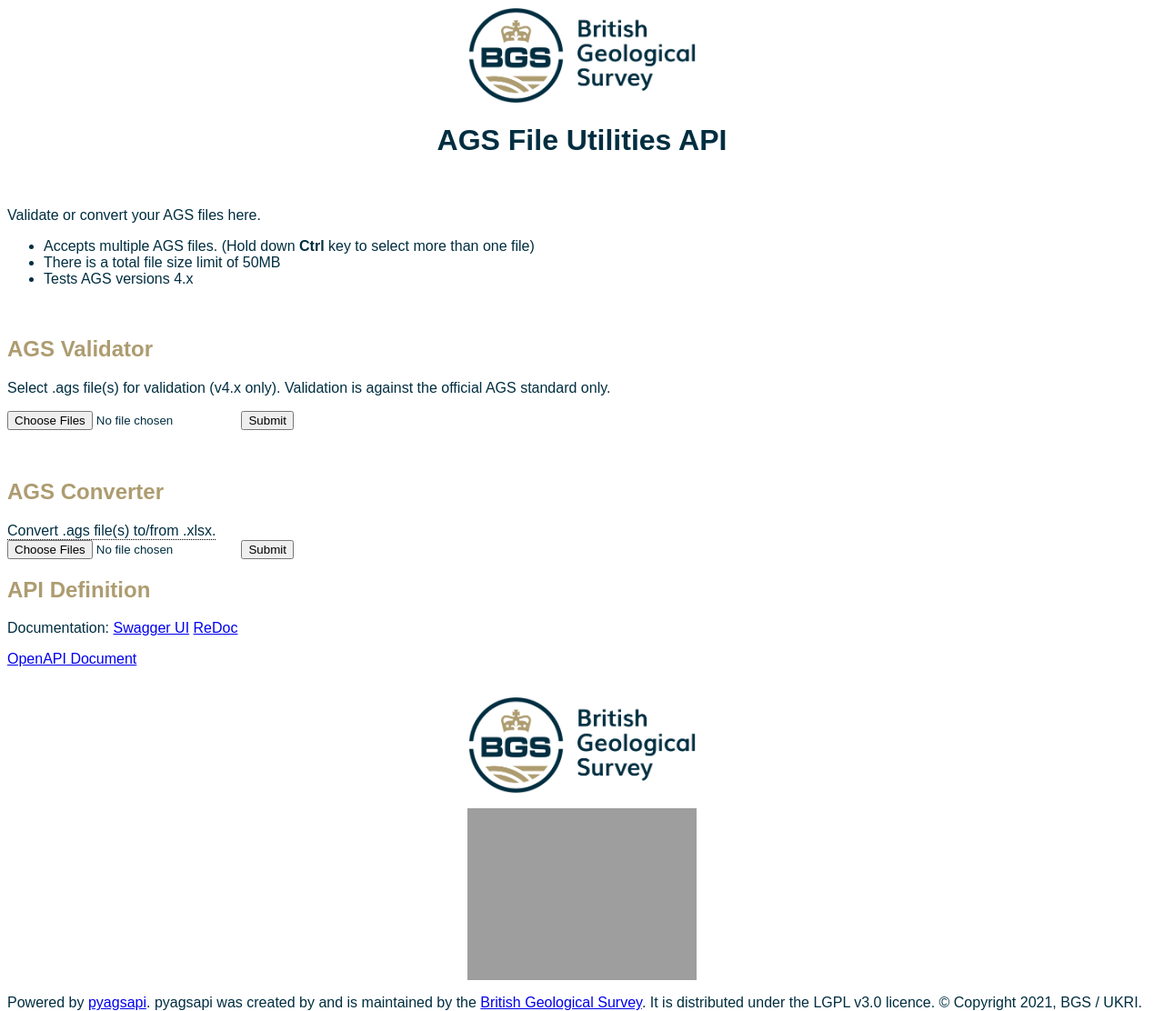
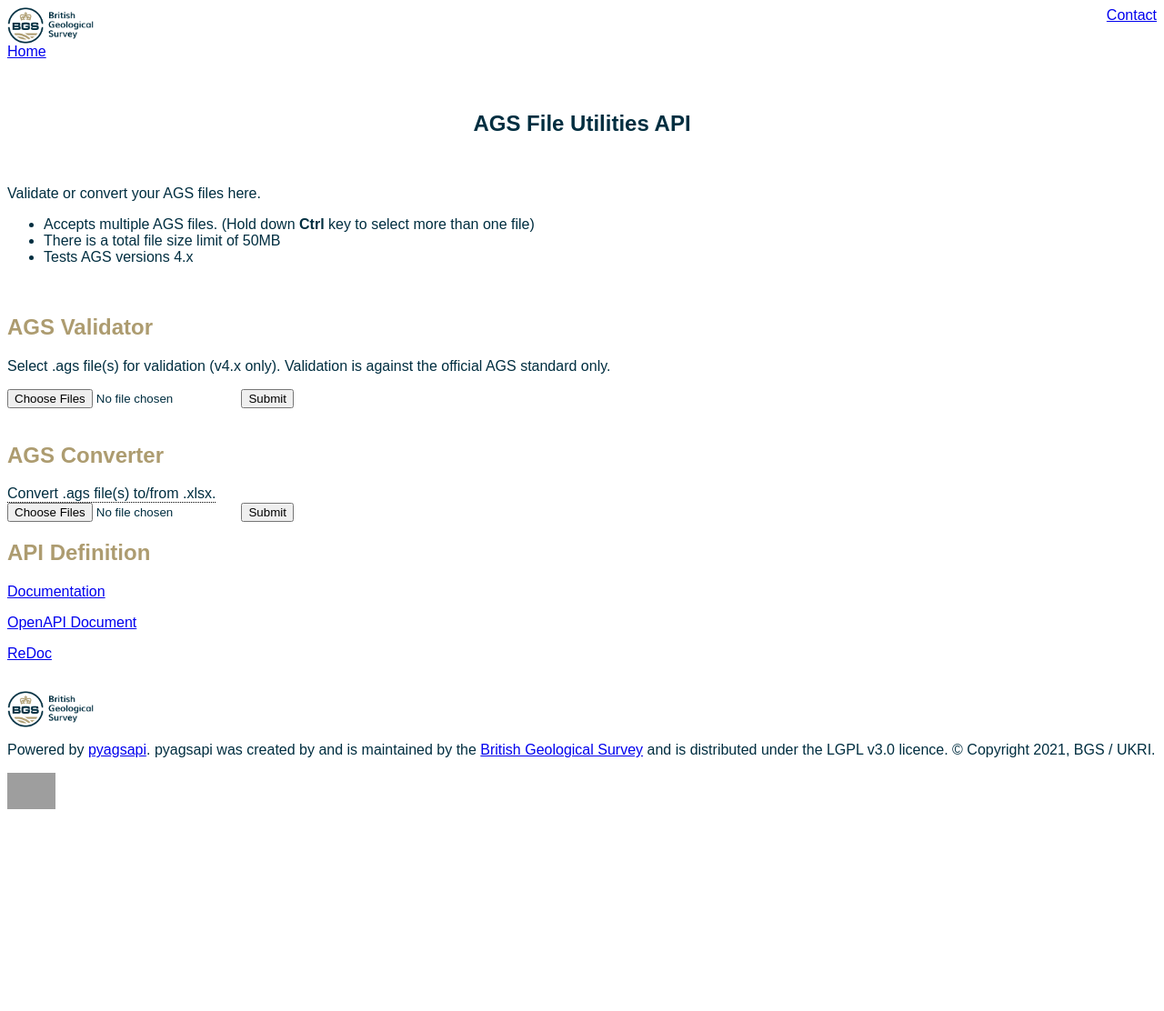
Before and after one commit to BritishGeologicalSurvey/pyagsapi, a FastAPI app: page / in a window 1280 px wide. Shown: the whole page at 91% size. After the commit the page ends 890 px from the top, so only its background shows below. Run offline with FastAPI, Linux system fonts and the light colour scheme; grey boxes are pictures that could not be loaded.

Commit message:
Working _base.html

```diff
--- a/app/main.py
+++ b/app/main.py
@@ -72,8 +72,8 @@
 
 
 @app.get("/", response_class=HTMLResponse, include_in_schema=False)
-async def homepage(request: Request):
-    return templates.TemplateResponse('index.html', {'request': request})
+async def landing_page(request: Request):
+    return templates.TemplateResponse('landing_page.html', {'request': request})
 
 
 def custom_openapi():
--- a/app/static/css/styles.css
+++ b/app/static/css/styles.css
@@ -26,13 +26,6 @@
     color: #AD9C70;
     text-align: left;
     font-family: Arial, Helvetica, sans-serif;
-}
-
-img {
-    display: block;
-    margin-left: auto;
-    margin-right: auto;
-    width: 20%;
 }
 
 .tooltip {
@@ -68,7 +61,13 @@
   .tooltip:hover .tooltiptext {
     visibility: visible;
 
-footer {
+    img {
+        display: block;
+        margin-left: auto;
+        margin-right: auto;
+        width: 20%;
+    }
+.footer {
     position: fixed;
     left: 0;
     bottom: 0;
@@ -83,13 +82,17 @@
 }
 
 .left{
+
     text-align:left;
     float:left;
+    width: 33.33%;
 }
 .right{
     float:right;
+    width: 33.33%;
     text-align:right;
 }
 .centered{
+    width: 33.33%;
     text-align:center;
 }
--- /dev/null
+++ b/app/templates/_base.html
@@ -0,0 +1,60 @@
+<!doctype html>
+<html lang="en">
+  <head>
+    <title>pyagsapi</title>
+    <meta name="viewport" content="width=device-width, initial-scale=1">
+    <link rel="stylesheet" href="{{ url_for('static', path='/css/styles.css') }}">
+    <!--[if lt IE 9]>
+      <script src="https://cdnjs.cloudflare.com/ajax/libs/html5shiv/3.7.3/html5shiv.js"></script>
+    <![endif]-->
+  </head>
+  <body>
+    <header class="sticky row">
+      <div>
+        <a href="https://www.bgs.ac.uk" class="logo" role="button">
+          <img src="{{ url_for('static', path='/img/BGS-Logo-Pos-RGB-01.png') }}" title="BGS Logo" style="height:40px;vertical-align: middle;"/></a>
+        <!--
+          Add additional menu items here
+          <a href="https://github.com/BritishGeologicalSurvey/pyagsapi" role="button" class="button">Code</a>
+        -->
+        <a href="mailto:enquiries@bgs.ac.uk" role="button" class="button" style="float:right">Contact</a>
+      </div>
+    </header>
+    <div class="sticky row crumbs">
+      <div>
+        {% block crumbs %}
+        <a href="https://pyagsapi.bgs.ac.uk">Home</a>
+        {% endblock %}
+      </div>
+    </div>
+    <main>
+    <div class="container">
+      <div class="row">
+        <div>
+          <br/>
+          {% block body %}
+          {% endblock %}
+        </div>
+      </div>
+    </div>
+    </main>
+    <footer class="fixed-bottom">
+        <div id="footer"></div>
+            <p class="left">
+              <a href="https://www.bgs.ac.uk" title="British Geological Survey" >
+              <img src="{{ url_for('static', path='/img/BGS-Logo-Pos-RGB-01.png') }}" title="British Geological Survey" alt="BGS Logo" style="height:40px;vertical-align: middle;" /></a>
+            </p>
+            <p class="centered">
+                Powered by <a title="pyagsapi" href="https://github.com/BritishGeologicalSurvey/pyagsapi">pyagsapi</a>. pyagsapi was created by and is maintained by the <a href="https://www.bgs.ac.uk/">British Geological Survey</a> and  is distributed under the LGPL v3.0 licence. &copy; Copyright <script>document.write(new Date().getFullYear())</script>, BGS / UKRI.
+            </p>
+            <p class="right">
+              <a href="https://nerc.ukri.org/" title="The BGS is a research centre of the Natural Environment Research Council" target="_blank">
+              <img src="{{ url_for('static', path='/img/UKRI_NER_Council-Logo_Horiz-RGB.png') }}" title="The BGS is a research centre of the Natural Environment Research Council" alt="NERC UKRI Logo" style="height:40px;vertical-align: middle;"/></a>
+            </p>
+
+        </div>
+      </footer>
+    {% block extrafoot %}
+    {% endblock %}
+  </body>
+</html>
--- a/app/templates/index.html
+++ /dev/null
@@ -1,61 +0,0 @@
-<html>
-<head>
-    <title>pyagsapi</title>
-    <link href="{{ url_for('static', path='/css/styles.css') }}" rel="stylesheet">
-</head>
-<body>
-  <main>
-    <img src="{{ url_for('static', path='/img/BGS-Logo-Pos-RGB-01.png') }}" alt="BGS Logo">
-    <h1>AGS File Utilities API</h1>
-    <br>
-    <p>Validate or convert your AGS files here.</p>
-    <p>
-      <ul>
-        <li>Accepts multiple AGS files. (Hold down <b>Ctrl</b> key to select more than one file)</li>
-        <li>There is a total file size limit of 50MB</li>
-        <li>Tests AGS versions 4.x </li>
-      </ul>
-  </p>
-    <br>
-    <h2>AGS Validator</h2>
-    <p>Select .ags file(s) for validation (v4.x only). Validation is against the official AGS standard only.</p>
-    <form action="/validatemany/" enctype="multipart/form-data" method="post">
-    <input name="files" type="file" multiple>
-    <input type="submit">
-    </form>
-    <br>
-    <h2>AGS Converter</h2>
-      <div class="tooltip">Convert .ags file(s) to/from .xlsx.
-        <span class="tooltiptext">Which ever format file is submitted, the opposite will be returned e.g. if 5 .ags files and 3 .xlsx files were submitted the result would be 5 .xlsx files and 3 .ags files</span>
-      </div>
-    <form action="/convert/" enctype="multipart/form-data" method="post">
-    <input name="files" type="file" multiple>
-    <input type="submit">
-    </form>
-    <section id="openapi">
-      <h2>API Definition</h2>
-      <p>
-        Documentation: <a href="/docs/">Swagger UI</a> <a href="/redoc/">ReDoc</a>
-      </p>
-      <p>
-        <a href="/openapi.json/">OpenAPI Document</a>
-      </p>
-    </section>
-  </main>
-    <footer class="sticky">
-      <div id="footer"></div>
-          <p class="left">
-            <a href="https://www.bgs.ac.uk" title="British Geological Survey" >
-            <img src="{{ url_for('static', path='/img/BGS-Logo-Pos-RGB-01.png') }}" title="British Geological Survey" alt="BGS Logo" />
-            </a>
-          </p>
-          <p class="right">
-            <a href="https://nerc.ukri.org/" title="The BGS is a research centre of the Natural Environment Research Council" target="_blank">
-            <img src="{{ url_for('static', path='/img/UKRI_NER_Council-Logo_Horiz-RGB.png') }}" title="The BGS is a research centre of the Natural Environment Research Council" alt="NERC UKRI Logo" />
-            </a>
-          </p>
-          <p class="centered">Powered by <a title="pyagsapi" href="https://github.com/BritishGeologicalSurvey/pyagsapi">pyagsapi</a>. pyagsapi was created by and is maintained by the <a href="https://www.bgs.ac.uk/">British Geological Survey</a>. It is distributed under the LGPL v3.0 licence. &copy; Copyright <script>document.write(new Date().getFullYear())</script>, BGS / UKRI.</p>
-      </div>
-    </footer>
-  </body>
-</html>
--- /dev/null
+++ b/app/templates/landing_page.html
@@ -0,0 +1,50 @@
+{% extends "_base.html" %}
+{% block title %}Home{% endblock %}
+{% block body %}
+
+<br/>
+<section id="identification">
+    <h1>AGS File Utilities API</h1>
+    <br>
+    <p>Validate or convert your AGS files here.</p>
+    <p>
+      <ul>
+        <li>Accepts multiple AGS files. (Hold down <b>Ctrl</b> key to select more than one file)</li>
+        <li>There is a total file size limit of 50MB</li>
+        <li>Tests AGS versions 4.x </li>
+      </ul>
+  </p>
+</section>
+<section id="validator">
+    <br>
+    <h2>AGS Validator</h2>
+    <p>Select .ags file(s) for validation (v4.x only). Validation is against the official AGS standard only.</p>
+    <form action="/validatemany/" enctype="multipart/form-data" method="post">
+    <input name="files" type="file" multiple>
+    <input type="submit">
+    </form>
+</section>
+<section id="converter">
+    <br>
+    <h2>AGS Converter</h2>
+      <div class="tooltip">Convert .ags file(s) to/from .xlsx.
+        <span class="tooltiptext">Which ever format file is submitted, the opposite will be returned e.g. if 5 .ags files and 3 .xlsx files were submitted the result would be 5 .xlsx files and 3 .ags files</span>
+      </div>
+    <form action="/convert/" enctype="multipart/form-data" method="post">
+    <input name="files" type="file" multiple>
+    <input type="submit">
+    </form>
+<section id="openapi">
+      <h2>API Definition</h2>
+      <p>
+        <a href="/docs/">Documentation</a>
+      </p>
+      <p>
+        <a href="/openapi.json/">OpenAPI Document</a>
+      </p>
+      <p>
+        <a href="/redoc/">ReDoc</a>
+      </p>
+</section>
+
+{% endblock %}
```
Also changed, not shown: app/templates/results.html (added).
